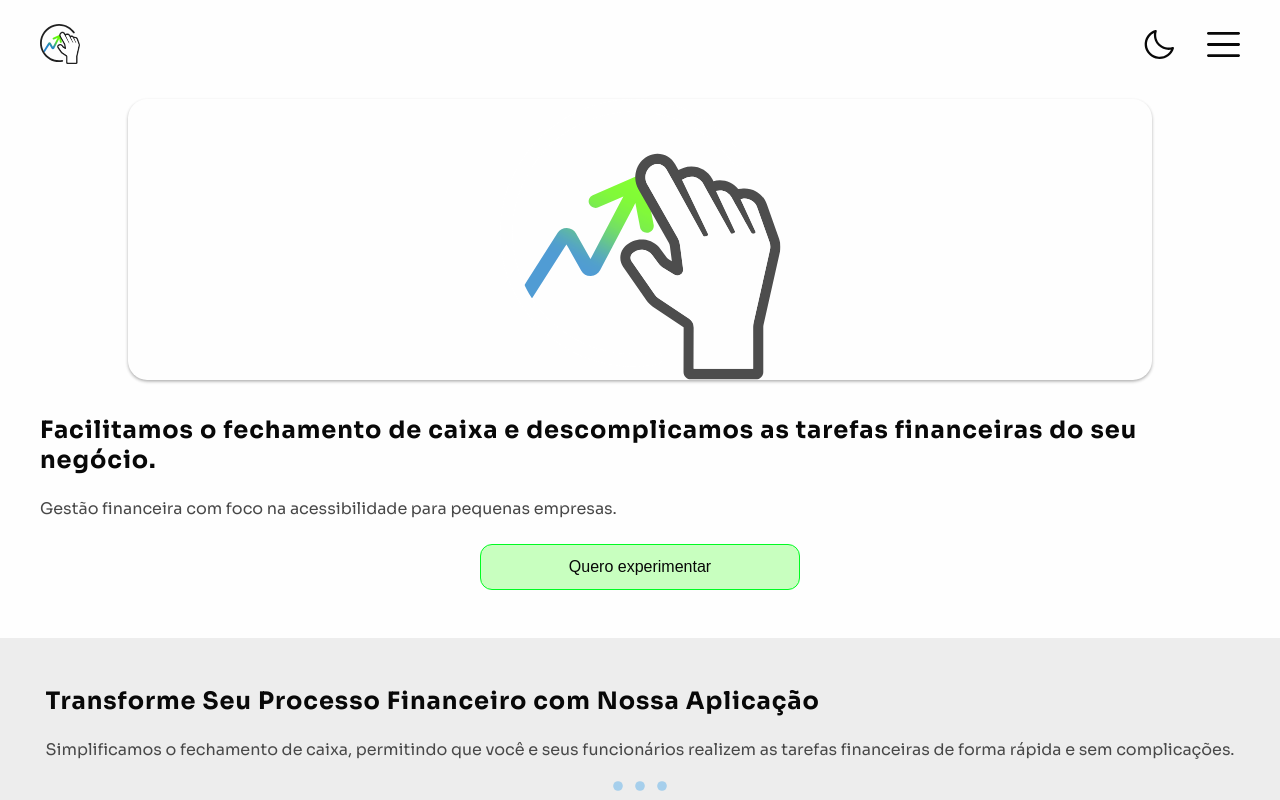
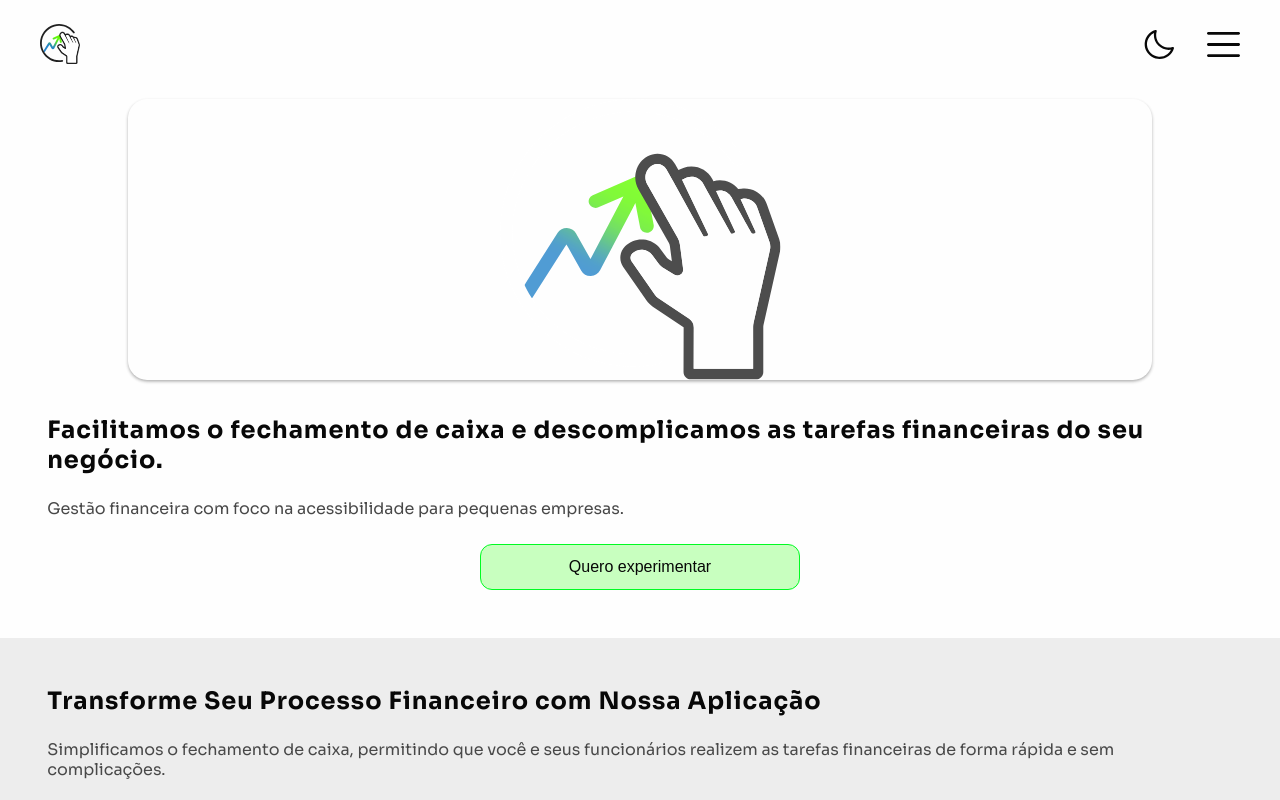
Before and after one commit to jaqueuchoab/caixanamao, a React (Vite) app: page / in a window 1280 px wide. Shown: the top 800 px of the page. Built offline with nearby package versions, Linux system fonts and the light colour scheme.

Commit message:
fix: Section home/apresentação padding

```diff
--- a/src/components/home/Home.module.css
+++ b/src/components/home/Home.module.css
@@ -3,15 +3,15 @@
   flex-direction: column;
   align-items: center;
   justify-content: center;
-  padding: 3rem 2.5rem 3rem 2.5rem;
+  padding: 3rem 2.95rem 3rem 2.95rem;
 }
 
 .sectionContent:nth-last-child(2) {
-  padding: 3rem 2.5rem 0 2.5rem;
+  padding: 3rem 2.95rem 0 2.95rem;
 }
 
 .sectionContent:nth-last-child(3) {
-  padding: 0 2.5rem 3rem 2.5rem;
+  padding: 0 2.95rem 3rem 2.95rem;
 }
 
 .gradientArrow {
```
